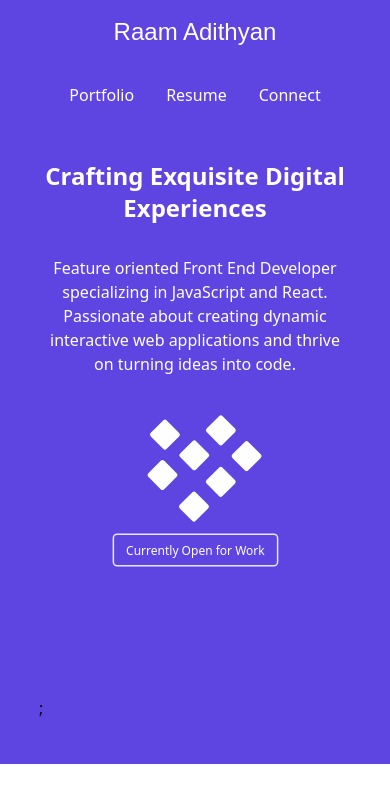
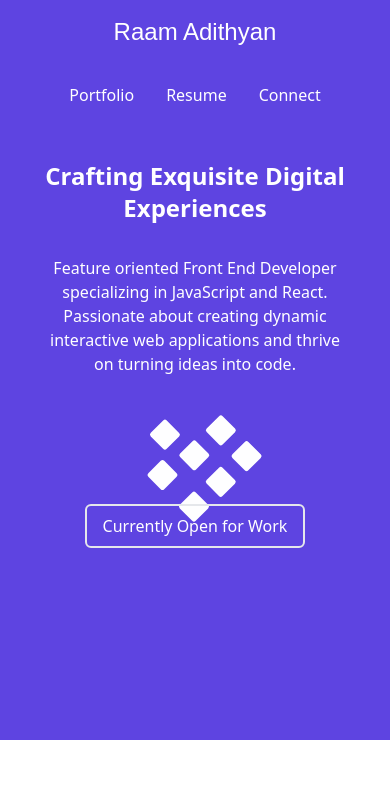
Before and after one commit to raamadithyan/portfolio, a Next.js app: page / in a window 390 px wide. Shown: the top 802 px of the page. Built offline with nearby package versions, Linux system fonts and the light colour scheme; a web font is replaced by a local one.

Commit message:
added mount animation to every page

```diff
--- a/src/components/Card.jsx
+++ b/src/components/Card.jsx
@@ -1,44 +1,42 @@
 // Card.js
-import React, { useState } from 'react';
- import { motion,AnimatePresence } from 'framer-motion'
-  import Link from 'next/link';
+import React, { useState } from "react";
+import { motion, AnimatePresence } from "framer-motion";
+import Link from "next/link";
 
 function Card({ title, content, index, color, path }) {
   const [isFullScreen, setIsFullScreen] = useState(false);
 
-const variant={
-  hidden:{opacity:0,y:20},
-  visible:{opacity:1,y:0},
-  immediate:{opacity:0}
-
-
-}
+  const variant = {
+    hidden: { opacity: 0, y: 20 },
+    visible: { opacity: 1, y: 0 },
+    immediate: { opacity: 0 },
+  };
 
   return (
     // <AnimatePresence initial={false}>
-        <Link href={{
+    <Link
+      href={{
         pathname: `/portfolio/${path}`,
         // the data
-          }}>
-
+      }}
+    >
       <motion.div
-
         variants={variant}
-    whileHover={{y:-8}}
+        whileHover={{ y: -8 }}
         initial="hidden"
         whileInView="visible"
         exit="immediate"
         viewport={{ once: true }}
         transition={{
-      duration:0.3,
-      delay:0.1 * index,
+          duration: 0.3,
+          delay: 0.1 * index,
         }}
         style={{
-      backgroundColor:color
+          backgroundColor: color,
         }}
-
-    className={`card `}>
-    <span className='text-3xl'>X</span>
+        className={`card `}
+      >
+        <span className="text-3xl">X</span>
 
         <h2 className="cursor-pointer ">{title}</h2>
         <p>{content}</p>
--- a/src/pages/connect.js
+++ b/src/pages/connect.js
@@ -1,6 +1,12 @@
+import { motion } from "framer-motion";
 import Page from "@/components/Page";
+import Link from "next/link";
 
 export default function Connect() {
+  const variant = {
+    hidden: { opacity: 0, y: 20 },
+    visible: { opacity: 1, y: 0 },
+  };
   return (
     <Page>
       <div
@@ -11,7 +17,16 @@ export default function Connect() {
         <div className="w-[80%] sm:w-[50%] h-auto flex justify-end">
           {/*Skills*/}
 
-          <div>
+          <motion.div
+            variants={variant}
+            initial="hidden"
+            whileInView="visible"
+            viewport={{ once: true }}
+            transition={{
+              duration: 0.6,
+              // delay: 0.1 * index,
+            }}
+          >
             <table className="text-white  ">
               <tbody>
                 <tr>
@@ -25,7 +40,9 @@ export default function Connect() {
                   </th>
                 </tr>
                 <tr>
-                  <th className="text-2xl connect-table">Github</th>
+                  <Link href="https://github.com/raamadithyan" legacyBehavior>
+                    <th className="text-2xl connect-table">Github</th>
+                  </Link>
                 </tr>
                 <tr>
                   <th className="text-2xl connect-table">Linkedin</th>
@@ -35,7 +52,7 @@ export default function Connect() {
                 </tr>
               </tbody>
             </table>
-          </div>
+          </motion.div>
         </div>
       </div>
     </Page>
--- a/src/pages/index.js
+++ b/src/pages/index.js
@@ -1,7 +1,13 @@
 import Page from "@/components/Page";
 import Lottie from "lottie-react";
+import { motion } from "framer-motion";
+
 import groovyWalkAnimation from "public/block.json";
 export default function Home() {
+  const variant = {
+    hidden: { opacity: 0, y: 20 },
+    visible: { opacity: 1, y: 0 },
+  };
   return (
     <Page>
       <div
@@ -12,7 +18,15 @@ export default function Home() {
          "
       >
         <div className=" w-[80%] sm:w-[50%] h-auto">
-          <h1
+          <motion.h1
+            variants={variant}
+            initial="hidden"
+            whileInView="visible"
+            viewport={{ once: true }}
+            transition={{
+              duration: 0.6,
+              // delay: 0.1 * index,
+            }}
             className="
         font-bold
         text-white
@@ -23,8 +37,16 @@ export default function Home() {
         "
           >
             Crafting Exquisite Digital Experiences
-          </h1>
-          <h1
+          </motion.h1>
+          <motion.h1
+            variants={variant}
+            initial="hidden"
+            whileInView="visible"
+            viewport={{ once: true }}
+            transition={{
+              duration: 0.6,
+              // delay: 0.1 * index,
+            }}
             className="
         font-normal
         text-white
@@ -37,19 +59,28 @@ export default function Home() {
             Feature oriented Front End Developer specializing in JavaScript and
             React. Passionate about creating dynamic interactive web
             applications and thrive on turning ideas into code.
-          </h1>
+          </motion.h1>
           <div className="  h-fit relative top-0 sm:relative  sm:mt-8 ">
             <Lottie
               className=" transform -translate-y-20 sm:-translate-y-10  mix-blend-screen scale-100 sm:scale-150 sm:relative"
               style={{ height: 320 }}
               animationData={groovyWalkAnimation}
             />
-            ;
           </div>
           <div className="flex justify-center -translate-y-48 sm:-translate-y-12 ">
-            <button className="text-white px-4 py-2 border-2 rounded-md scale-75 sm:scale-100">
+            <motion.button
+              variants={variant}
+              initial="hidden"
+              whileInView="visible"
+              viewport={{ once: true }}
+              transition={{
+                duration: 0.9,
+                // delay: 0.1 * index,
+              }}
+              className="text-white px-4 py-2 border-2 rounded-md scale-75 sm:scale-100"
+            >
               Currently Open for Work
-            </button>
+            </motion.button>
           </div>
         </div>
       </div>
--- a/src/pages/resume.js
+++ b/src/pages/resume.js
@@ -1,6 +1,11 @@
 import Page from "@/components/Page";
+import { motion } from "framer-motion";
 
 export default function Resume() {
+  const variant = {
+    hidden: { opacity: 0, y: 20 },
+    visible: { opacity: 1, y: 0 },
+  };
   return (
     <Page>
       <div
@@ -11,7 +16,16 @@ export default function Resume() {
         <div className="  w-[80%] sm:w-[50%] h-auto flex justify-around">
           {/*Experience*/}
 
-          <div>
+          <motion.div
+            variants={variant}
+            initial="hidden"
+            whileInView="visible"
+            viewport={{ once: true }}
+            transition={{
+              duration: 0.3,
+              // delay: 0.1 * index,
+            }}
+          >
             <table className="text-white ">
               <thead>
                 <tr>
@@ -52,11 +66,20 @@ export default function Resume() {
                 </tr>
               </tbody>
             </table>
-          </div>
+          </motion.div>
 
           {/*Skills*/}
 
-          <div>
+          <motion.div
+            variants={variant}
+            initial="hidden"
+            whileInView="visible"
+            viewport={{ once: true }}
+            transition={{
+              duration: 0.6,
+              // delay: 0.1 * index,
+            }}
+          >
             <table className="text-white skill-table ">
               <thead>
                 <tr>
@@ -90,7 +113,7 @@ export default function Resume() {
                 </tr>
               </tbody>
             </table>
-          </div>
+          </motion.div>
         </div>
       </div>
     </Page>
```
Lines whose indentation alone changed are shown as unchanged.
